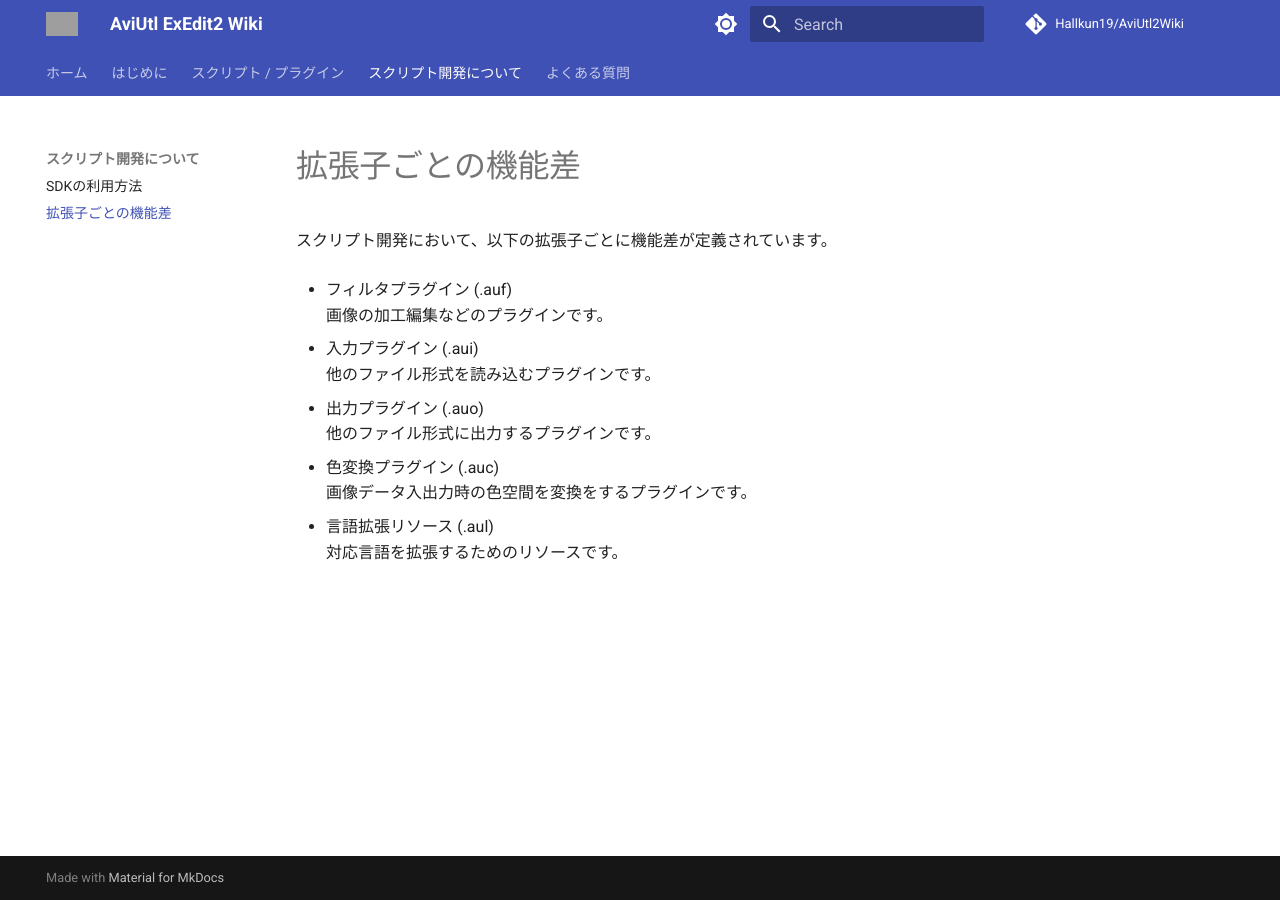
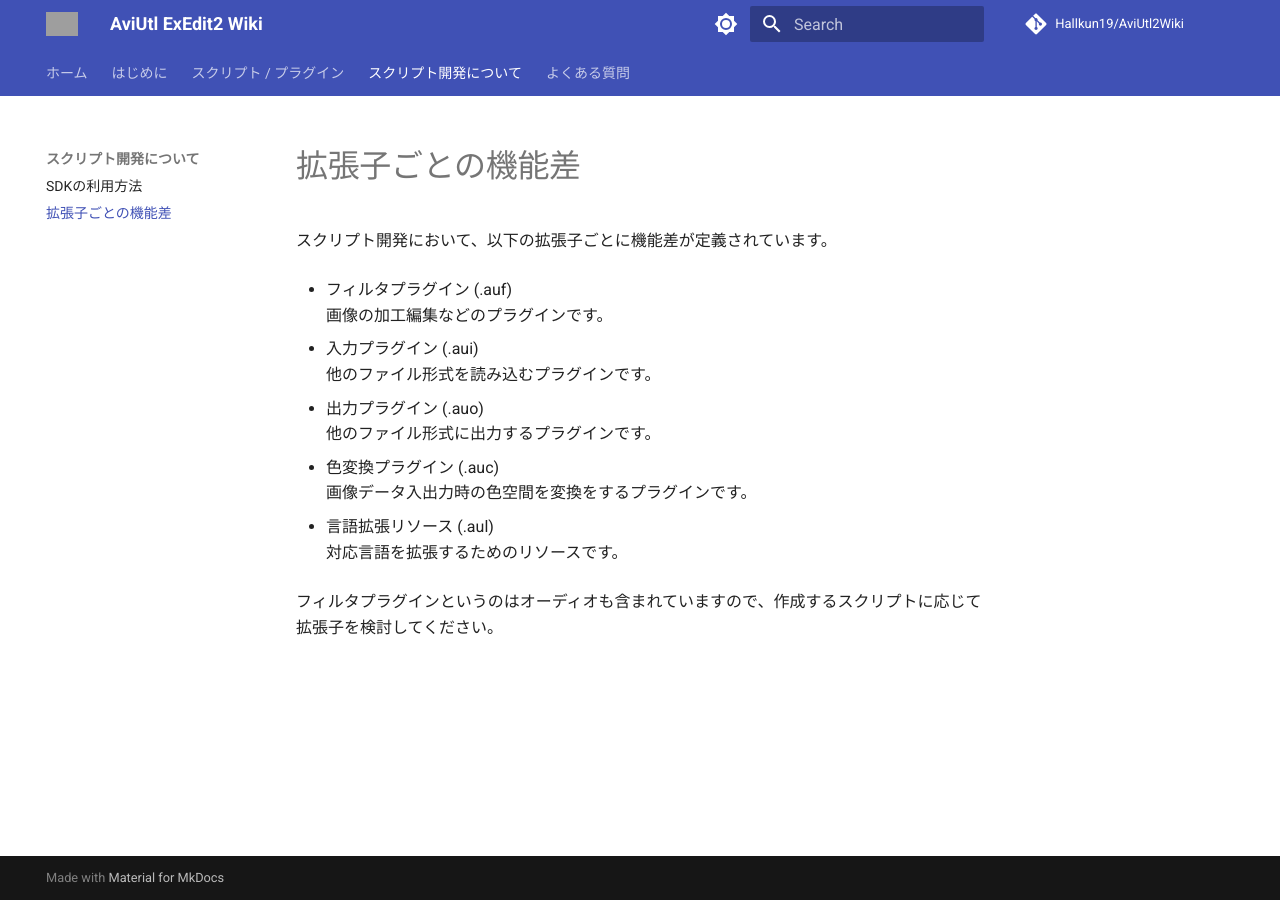
Before and after one commit to Laclale/AviUtl2Wiki, an MkDocs documentation site: the page built from docs/script_dev/sdk_extension.md, in a window 1280 px wide. Built offline with MkDocs 1.6.1 and Material for MkDocs 9.7.7, drawn with Linux system fonts in a browser that asks for light colours; comment, search, counter and statistics services are not loaded; grey boxes are pictures that could not be loaded.

Commit message:
拡張子ごとの機能差

```diff
--- a/docs/script_dev/sdk_extension.md
+++ b/docs/script_dev/sdk_extension.md
@@ -16,3 +16,5 @@
 
 - 言語拡張リソース (.aul)
     対応言語を拡張するためのリソースです。
+
+フィルタプラグインというのはオーディオも含まれていますので、作成するスクリプトに応じて拡張子を検討してください。
```
